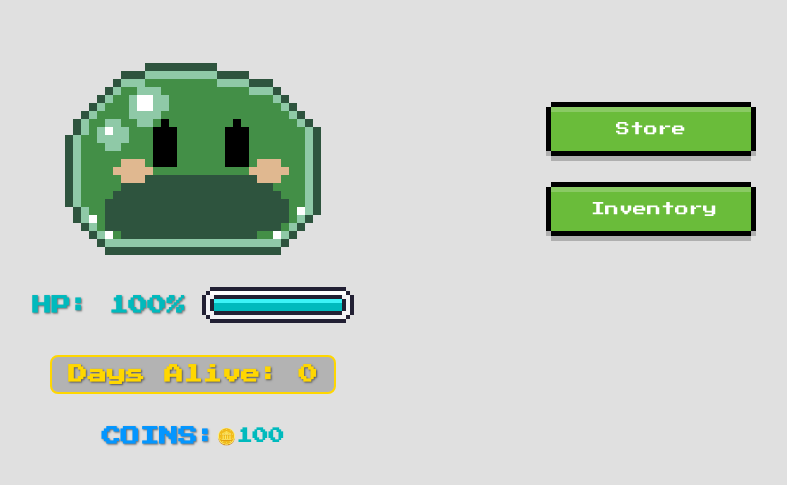
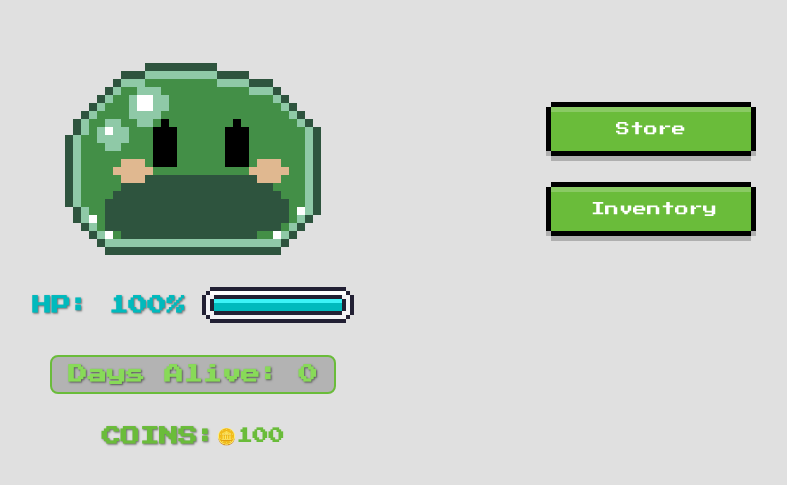
Before and after one commit to Valentinoszadcsij/42_study_buddy_pet_monster, a PHP site: page /Auth/App/Views/game.php in a window 1280 px wide. Shown: the part 301-786 px from the top of the page, without its empty margins (447-1234 px from the left). Run offline with PHP 8.4, Linux system fonts and the light colour scheme; data that the repository does not hold is empty.

Commit message:
Inscriptions change depend on coalition

```diff
--- a/src/public/css/game.css
+++ b/src/public/css/game.css
@@ -82,8 +82,8 @@ button:active {
 }
 
 :root {
-   --bar-fill: #00babd;
-   --bar-top: #69ecee;
+   --bar-fill: var(--coalition-color, #00babd);
+   --bar-top: var(--coalition-color-light, #69ecee);
    --pixel-size: 4;
 }
 
@@ -130,12 +130,12 @@ button:active {
 .days-text {
   font-size: 1.2rem;
   font-weight: bold;
-  color: #FFD700;
+  color: var(--coalition-color-light, #FFD700);
   text-shadow: 1px 1px 2px rgba(0, 0, 0, 0.5);
   padding: 0.5rem 1rem;
   background: rgba(0, 0, 0, 0.2);
   border-radius: 8px;
-  border: 2px solid #FFD700;
+  border: 2px solid var(--coalition-color, #FFD700);
 }
 
 :root {
@@ -153,7 +153,7 @@ button:active {
 .lvl-text {
   font-size: 1.2rem;
   font-weight: bold;
-  color: var(--exp-fill);
+  color: var(--coalition-color, var(--exp-fill));
   text-shadow: 1px 1px 2px rgba(0, 0, 0, 0.5);
   min-width: 100px;
 }
@@ -300,7 +300,7 @@ button:active {
   /* top: 50%; */
   display: flex;
   align-items: center;
-  color: #00babd;
+  color: var(--coalition-color, #00babd);
   /* background: #FFD700; */
   /* border-radius: 50%; */
   /* padding: 1rem; */
```
Also changed, not shown: src/App/Controllers/AuthController.php (+41 -0 lines).
